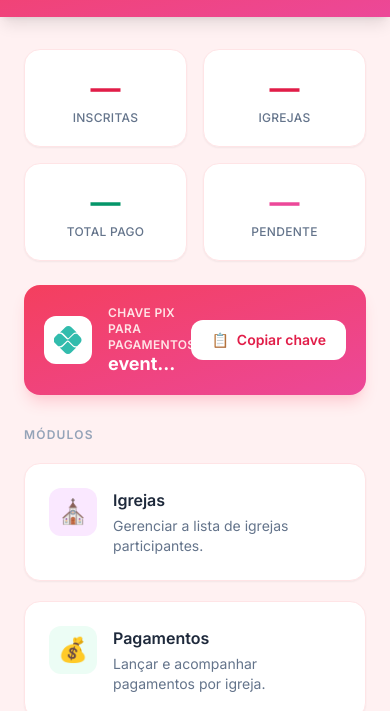
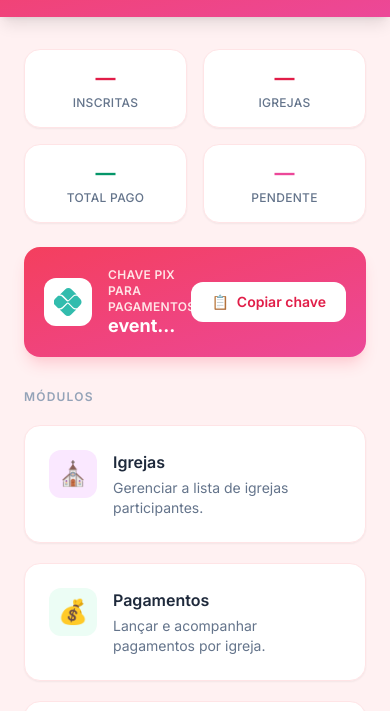
Before and after one commit to eduardoalx2/ieqcentral, a plain HTML site: page congressodemulheres/index.html in a window 390 px wide. Shown: the part 86-797 px from the top of the page. Drawn offline with nearby package versions, Linux system fonts and the light colour scheme.

Commit message:
Congresso mulheres: ajustar cards de estatísticas para não estourar no celular (fonte responsiva, padding e quebra de linha)

```diff
--- a/congressodemulheres/index.html
+++ b/congressodemulheres/index.html
@@ -39,20 +39,20 @@
   <!-- Contadores -->
   <div class="max-w-5xl mx-auto px-6 mt-8">
     <div class="grid grid-cols-2 md:grid-cols-4 gap-4 fade-up">
-      <div class="bg-white rounded-2xl p-5 shadow-sm border border-rose-100 text-center">
-        <p class="text-3xl font-bold text-rose-600" id="cnt-inscritos">—</p>
+      <div class="bg-white rounded-2xl p-4 sm:p-5 shadow-sm border border-rose-100 text-center min-w-0">
+        <p class="text-xl sm:text-2xl md:text-3xl font-bold leading-tight tabular-nums break-words text-rose-600" id="cnt-inscritos">—</p>
         <p class="text-xs text-slate-500 mt-1 font-medium uppercase tracking-wide">Inscritas</p>
       </div>
-      <div class="bg-white rounded-2xl p-5 shadow-sm border border-rose-100 text-center">
-        <p class="text-3xl font-bold text-rose-600" id="cnt-igrejas">—</p>
+      <div class="bg-white rounded-2xl p-4 sm:p-5 shadow-sm border border-rose-100 text-center min-w-0">
+        <p class="text-xl sm:text-2xl md:text-3xl font-bold leading-tight tabular-nums break-words text-rose-600" id="cnt-igrejas">—</p>
         <p class="text-xs text-slate-500 mt-1 font-medium uppercase tracking-wide">Igrejas</p>
       </div>
-      <div class="bg-white rounded-2xl p-5 shadow-sm border border-rose-100 text-center">
-        <p class="text-3xl font-bold text-emerald-600" id="cnt-pago">—</p>
+      <div class="bg-white rounded-2xl p-4 sm:p-5 shadow-sm border border-rose-100 text-center min-w-0">
+        <p class="text-xl sm:text-2xl md:text-3xl font-bold leading-tight tabular-nums break-words text-emerald-600" id="cnt-pago">—</p>
         <p class="text-xs text-slate-500 mt-1 font-medium uppercase tracking-wide">Total Pago</p>
       </div>
-      <div class="bg-white rounded-2xl p-5 shadow-sm border border-rose-100 text-center">
-        <p class="text-3xl font-bold text-pink-500" id="cnt-pendente">—</p>
+      <div class="bg-white rounded-2xl p-4 sm:p-5 shadow-sm border border-rose-100 text-center min-w-0">
+        <p class="text-xl sm:text-2xl md:text-3xl font-bold leading-tight tabular-nums break-words text-pink-500" id="cnt-pendente">—</p>
         <p class="text-xs text-slate-500 mt-1 font-medium uppercase tracking-wide">Pendente</p>
       </div>
     </div>
```
